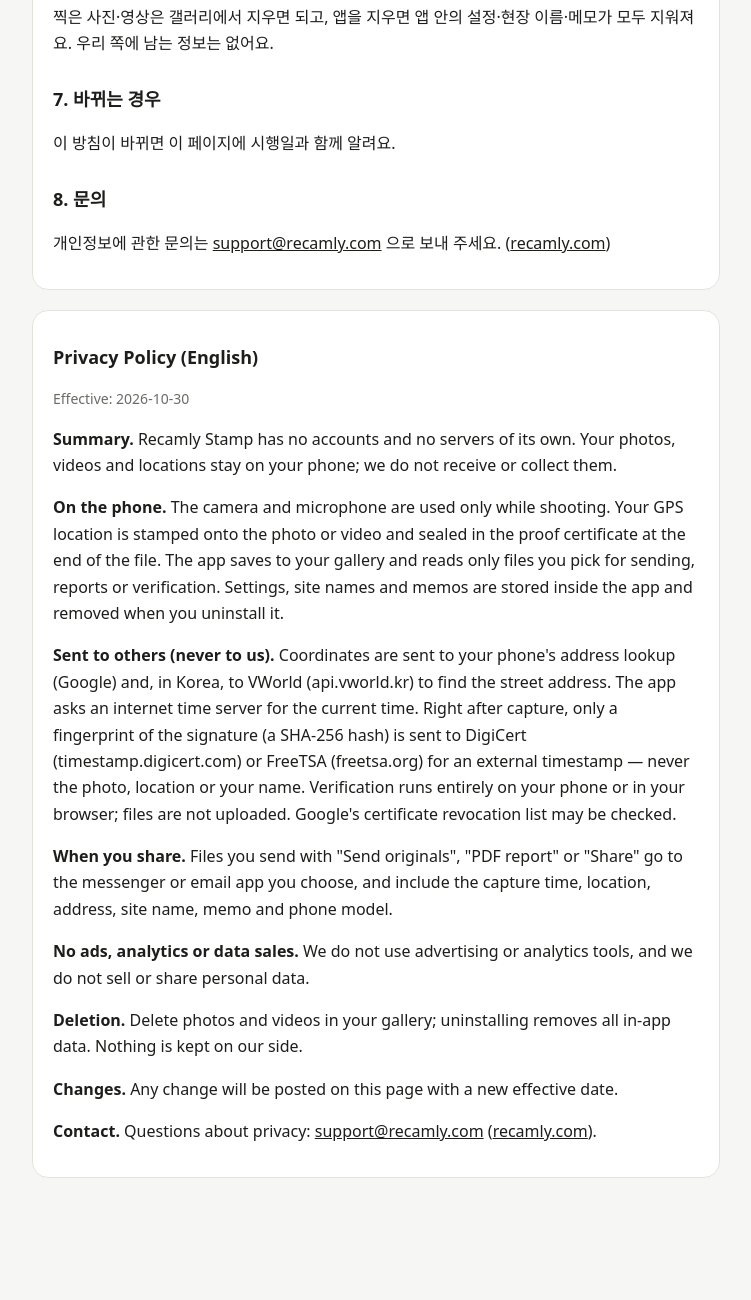
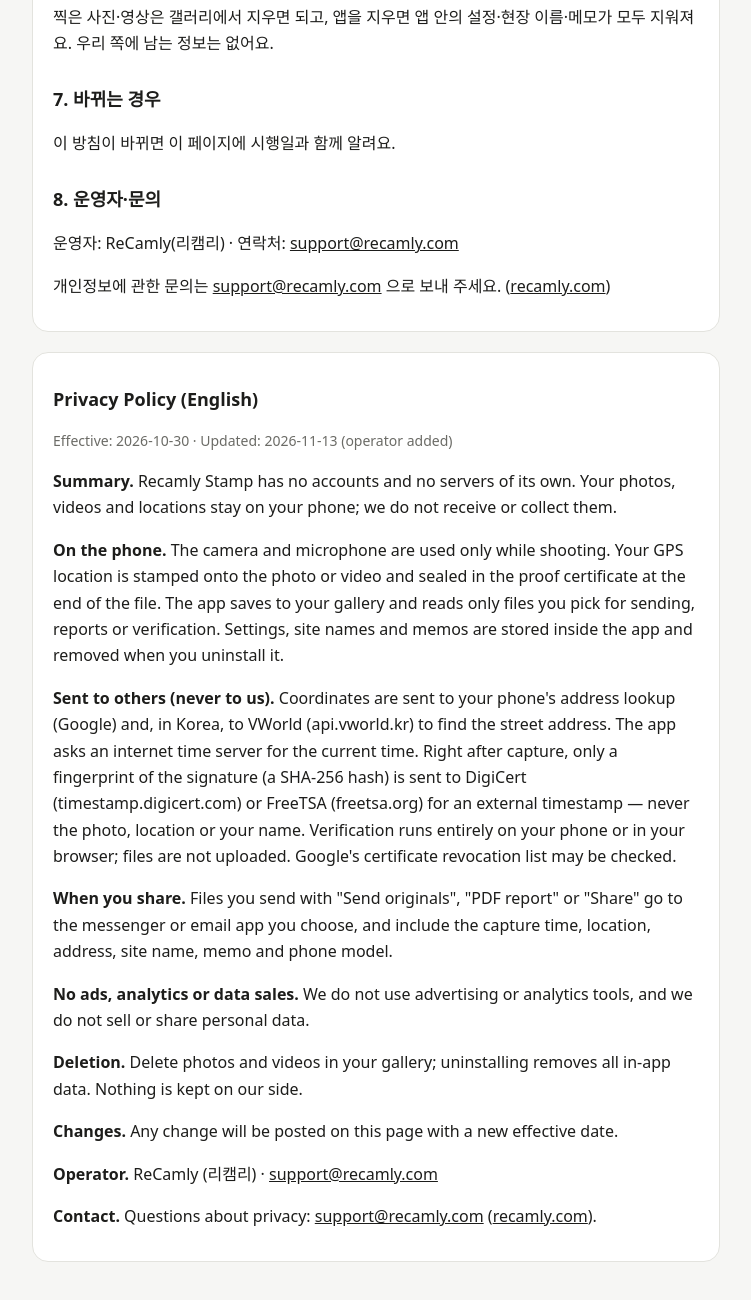
Before and after one commit to zlqp84-crypto/recamly-verify, a plain HTML site: page privacy.html in a window 1280 px wide. Shown: the part 1288-2588 px from the top of the page, without its empty margins (264-1015 px from the left). Before the commit the page ends 2514 px from the top, so only its background shows below. Drawn offline with Linux system fonts and the light colour scheme.

Commit message:
개인정보 처리방침: 운영자 ReCamly(리캠리)·연락처 추가
Co-Authored-By: Claude Opus 5.5 <noreply@anthropic.com>

```diff
--- a/privacy.html
+++ b/privacy.html
@@ -26,7 +26,7 @@
 <body>
 <main>
   <h1>Recamly Stamp 개인정보 처리방침</h1>
-  <p class="dim">시행일: 2026-10-30 · <a href="#en">English below</a></p>
+  <p class="dim">시행일: 2026-10-30 · 고친 날: 2026-11-13 (운영자 추가) · <a href="#en">English below</a></p>
 
   <section>
     <h2>1. 한 줄 요약</h2>
@@ -61,13 +61,14 @@
     <h2>7. 바뀌는 경우</h2>
     <p>이 방침이 바뀌면 이 페이지에 시행일과 함께 알려요.</p>
 
-    <h2>8. 문의</h2>
+    <h2>8. 운영자·문의</h2>
+    <p>운영자: ReCamly(리캠리) · 연락처: <a href="mailto:support@recamly.com">support@recamly.com</a></p>
     <p>개인정보에 관한 문의는 <a href="mailto:support@recamly.com">support@recamly.com</a> 으로 보내 주세요. (<a href="https://recamly.com/">recamly.com</a>)</p>
   </section>
 
   <section id="en" lang="en">
     <h2>Privacy Policy (English)</h2>
-    <p class="dim">Effective: 2026-10-30</p>
+    <p class="dim">Effective: 2026-10-30 · Updated: 2026-11-13 (operator added)</p>
     <p><strong>Summary.</strong> Recamly Stamp has no accounts and no servers of its own. Your photos, videos and locations stay on your phone; we do not receive or collect them.</p>
     <p><strong>On the phone.</strong> The camera and microphone are used only while shooting. Your GPS location is stamped onto the photo or video and sealed in the proof certificate at the end of the file. The app saves to your gallery and reads only files you pick for sending, reports or verification. Settings, site names and memos are stored inside the app and removed when you uninstall it.</p>
     <p><strong>Sent to others (never to us).</strong> Coordinates are sent to your phone's address lookup (Google) and, in Korea, to VWorld (api.vworld.kr) to find the street address. The app asks an internet time server for the current time. Right after capture, only a fingerprint of the signature (a SHA-256 hash) is sent to DigiCert (timestamp.digicert.com) or FreeTSA (freetsa.org) for an external timestamp — never the photo, location or your name. Verification runs entirely on your phone or in your browser; files are not uploaded. Google's certificate revocation list may be checked.</p>
@@ -75,6 +76,7 @@
     <p><strong>No ads, analytics or data sales.</strong> We do not use advertising or analytics tools, and we do not sell or share personal data.</p>
     <p><strong>Deletion.</strong> Delete photos and videos in your gallery; uninstalling removes all in-app data. Nothing is kept on our side.</p>
     <p><strong>Changes.</strong> Any change will be posted on this page with a new effective date.</p>
+    <p><strong>Operator.</strong> ReCamly (리캠리) · <a href="mailto:support@recamly.com">support@recamly.com</a></p>
     <p><strong>Contact.</strong> Questions about privacy: <a href="mailto:support@recamly.com">support@recamly.com</a> (<a href="https://recamly.com/">recamly.com</a>).</p>
   </section>
 </main>
```
